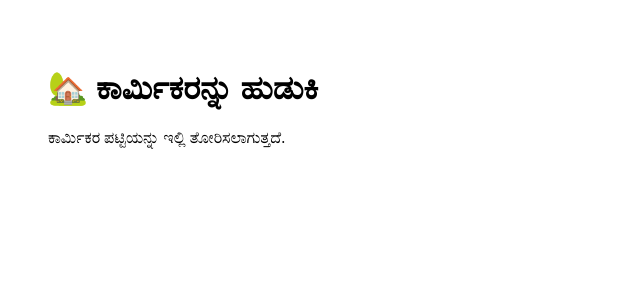
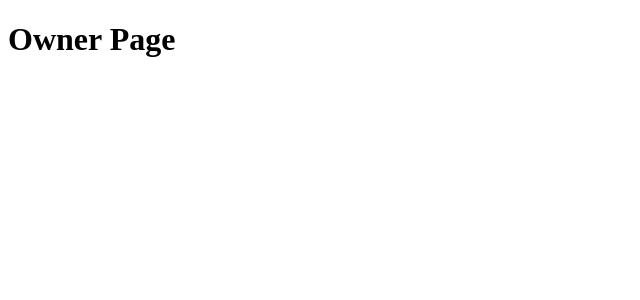
Before and after one commit to Spy9591/adike-labour, a Next.js app: page /owner in a window 1280 px wide. Shown: the top 300 px of the page, without its empty margins (0-640 px from the left). Built offline with nearby package versions, Linux system fonts and the light colour scheme.

Commit message:
Update page.js

```diff
--- a/app/owner/page.js
+++ b/app/owner/page.js
@@ -1,8 +1,3 @@
 export default function OwnerPage() {
-  return (
-    <div style={{ padding: "40px" }}>
-      <h1>🏡 ಕಾರ್ಮಿಕರನ್ನು ಹುಡುಕಿ</h1>
-      <p>ಕಾರ್ಮಿಕರ ಪಟ್ಟಿಯನ್ನು ಇಲ್ಲಿ ತೋರಿಸಲಾಗುತ್ತದೆ.</p>
-    </div>
-  );
+  return <h1>Owner Page</h1>;
 }
```
